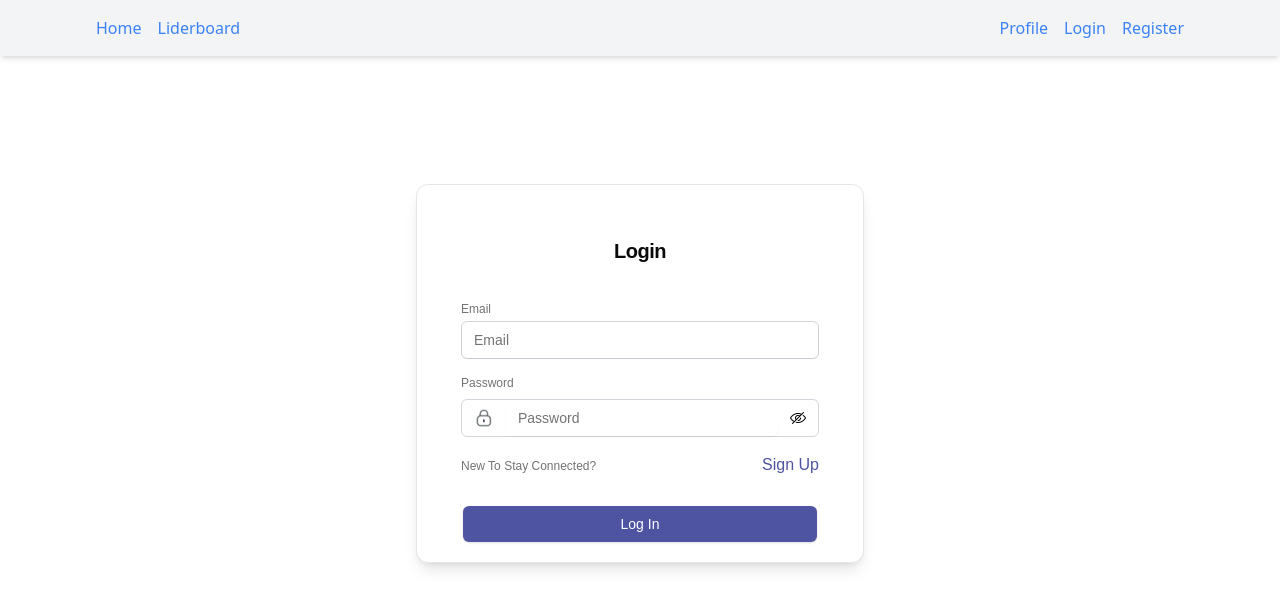
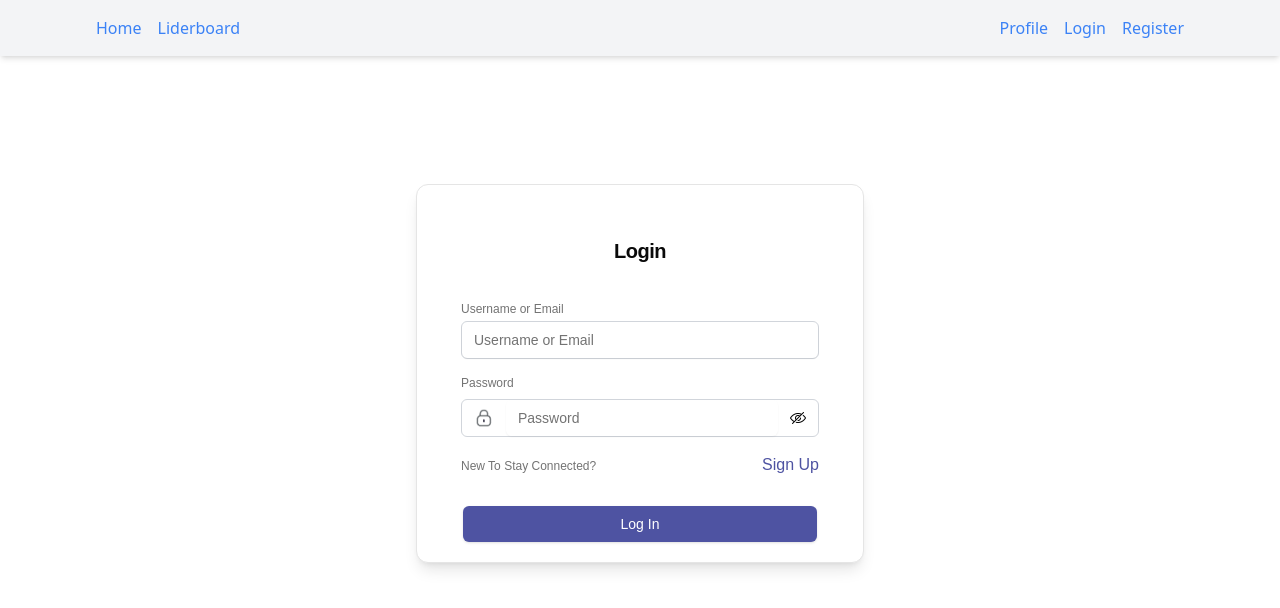
Before and after one commit to TBC-Group13/front-end, a React (Vite) app: page /login in a window 1280 px wide. Shown: the top 608 px of the page. Built offline with nearby package versions, Linux system fonts and the light colour scheme; a web font is replaced by a local one.

Commit message:
Update login fetching logic

```diff
--- a/src/api/login.ts
+++ b/src/api/login.ts
@@ -1,11 +1,11 @@
 const baseURL = import.meta.env.VITE_BASE_URL;
 
 export const loginUser = async (userData: {
-  email: string;
+  identifier: string;
   password: string;
 }) => {
   try {
-    const response = await fetch(`${baseURL}/login`, {
+    const response = await fetch(`${baseURL}/login/`, {
       method: 'POST',
       headers: {
         'Content-Type': 'application/json',
--- a/src/api/register.ts
+++ b/src/api/register.ts
@@ -7,7 +7,7 @@ export const registerUser = async (userData: {
   repeat_password: string;
 }) => {
   try {
-    const response = await fetch(`${baseURL}/register`, {
+    const response = await fetch(`${baseURL}/register/`, {
       method: 'POST',
       headers: {
         'Content-Type': 'application/json',
--- a/src/components/Form Components/PasswordField.tsx
+++ b/src/components/Form Components/PasswordField.tsx
@@ -41,7 +41,7 @@ const PasswordField: React.FC<PasswordFieldProps> = ({
           {...register}
           type={!passwordHide ? 'password' : 'text'}
           placeholder={label}
-          className="flex-1 border-none py-6 pt-3 outline-none focus:ring-0 focus-visible:ring-0 sm:p-3"
+          className="flex-1 border-none py-6 outline-none focus:ring-0 focus-visible:ring-0 sm:p-3"
         />
         <PasswordToggle
           isVisible={passwordHide}
--- a/src/components/ui/command.tsx
+++ b/src/components/ui/command.tsx
@@ -1,8 +1,6 @@
 import * as React from 'react';
 import { type DialogProps } from '@radix-ui/react-dialog';
 import { Command as CommandPrimitive } from 'cmdk';
-import { Search } from 'lucide-react';
-
 import { cn } from '@/lib/utils';
 import { Dialog, DialogContent } from '@/components/ui/dialog';
 
--- a/src/hooks/useLogin.ts
+++ b/src/hooks/useLogin.ts
@@ -3,7 +3,7 @@ import { errorAtom } from '../store/store';
 import { loginUser as apiLoginUser } from '../api/login';
 
 interface FormData {
-  email: string;
+  identifier: string;
   password: string;
 }
 
@@ -13,7 +13,7 @@ export const useLogin = () => {
   const loginUser = async (data: FormData, onSuccess: () => void) => {
     try {
       const result = await apiLoginUser({
-        email: data.email,
+        identifier: data.identifier,
         password: data.password,
       });
 
--- a/src/pages/login/Login.tsx
+++ b/src/pages/login/Login.tsx
@@ -7,7 +7,7 @@ import FormInput from '../../components/Form Components/FormInput';
 import PasswordField from '../../components/Form Components/PasswordField';
 import { validationSchema } from './validation';
 import { useNavigate } from 'react-router-dom';
-import { useLogin } from '../../hooks/useLogin'; // Adjust the path as necessary
+import { useLogin } from '../../hooks/useLogin';
 
 export const mobileStylesForForms = `border-white sm:border-neutral-200 shadow-none sm:shadow-lg`;
 
@@ -22,7 +22,7 @@ const Login: React.FC = () => {
   const navigate = useNavigate();
 
   interface FormData {
-    email: string;
+    identifier: string; // This can be either username or email
     password: string;
   }
 
@@ -42,11 +42,11 @@ const Login: React.FC = () => {
 
           <CardContent className="pb-24 sm:pb-0">
             <FormInput
-              label="Email"
+              label="Username or Email"
               type="text"
-              placeholder="Email"
-              register={register('email')}
-              error={errors.email?.message}
+              placeholder="Username or Email"
+              register={register('identifier')}
+              error={errors.identifier?.message}
             />
             <PasswordField
               label="Password"
--- a/src/pages/login/validation/index.ts
+++ b/src/pages/login/validation/index.ts
@@ -1,9 +1,8 @@
 import * as Yup from 'yup';
 
 export const validationSchema = Yup.object({
-  email: Yup.string()
-    .email('Please enter a valid email address')
-    .required('Email is required'),
+  identifier: Yup.string()
+    .required('Username or Email is required'),
   password: Yup.string()
     .min(6, 'Password must be at least 6 characters')
     .required('Password is required'),
```
